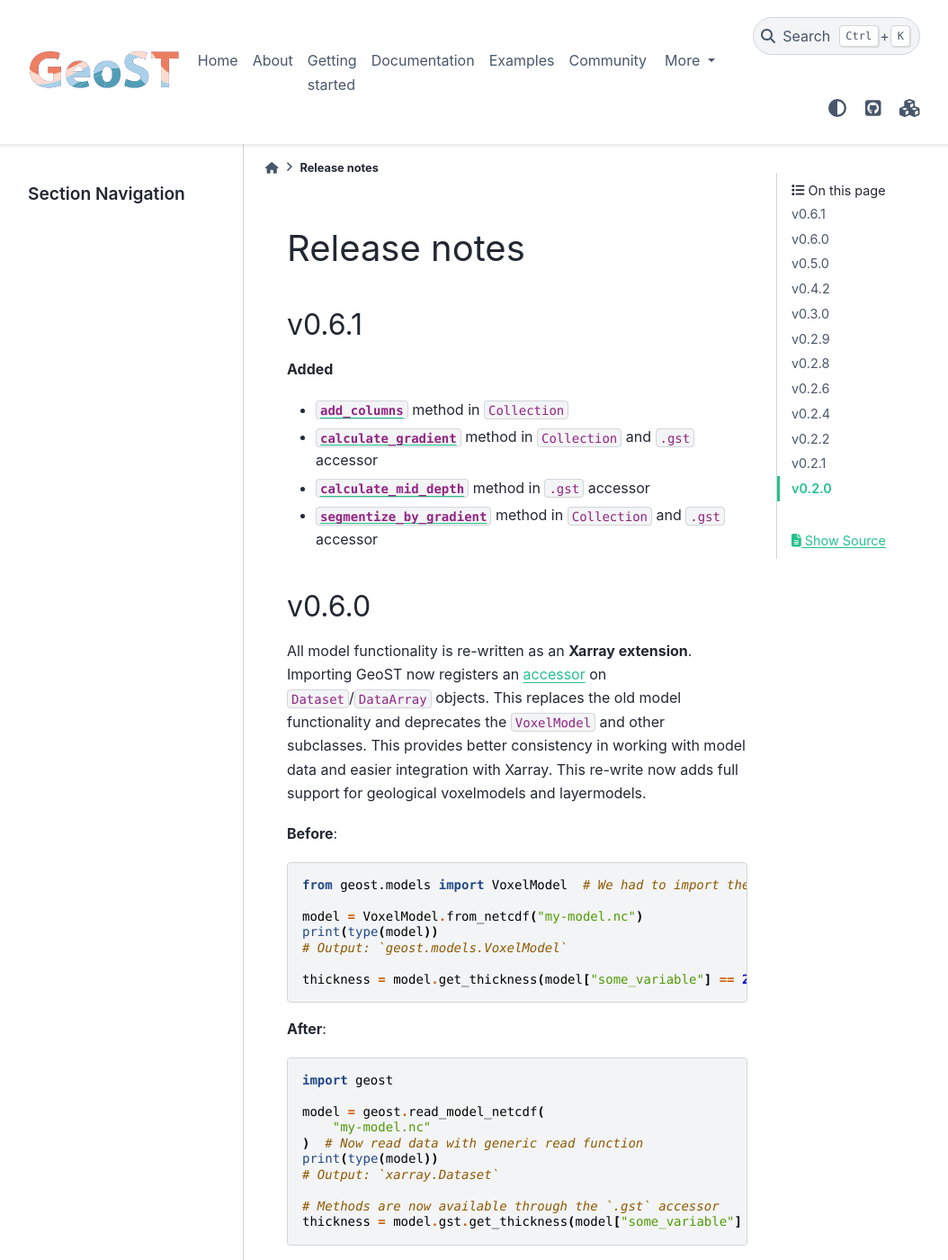
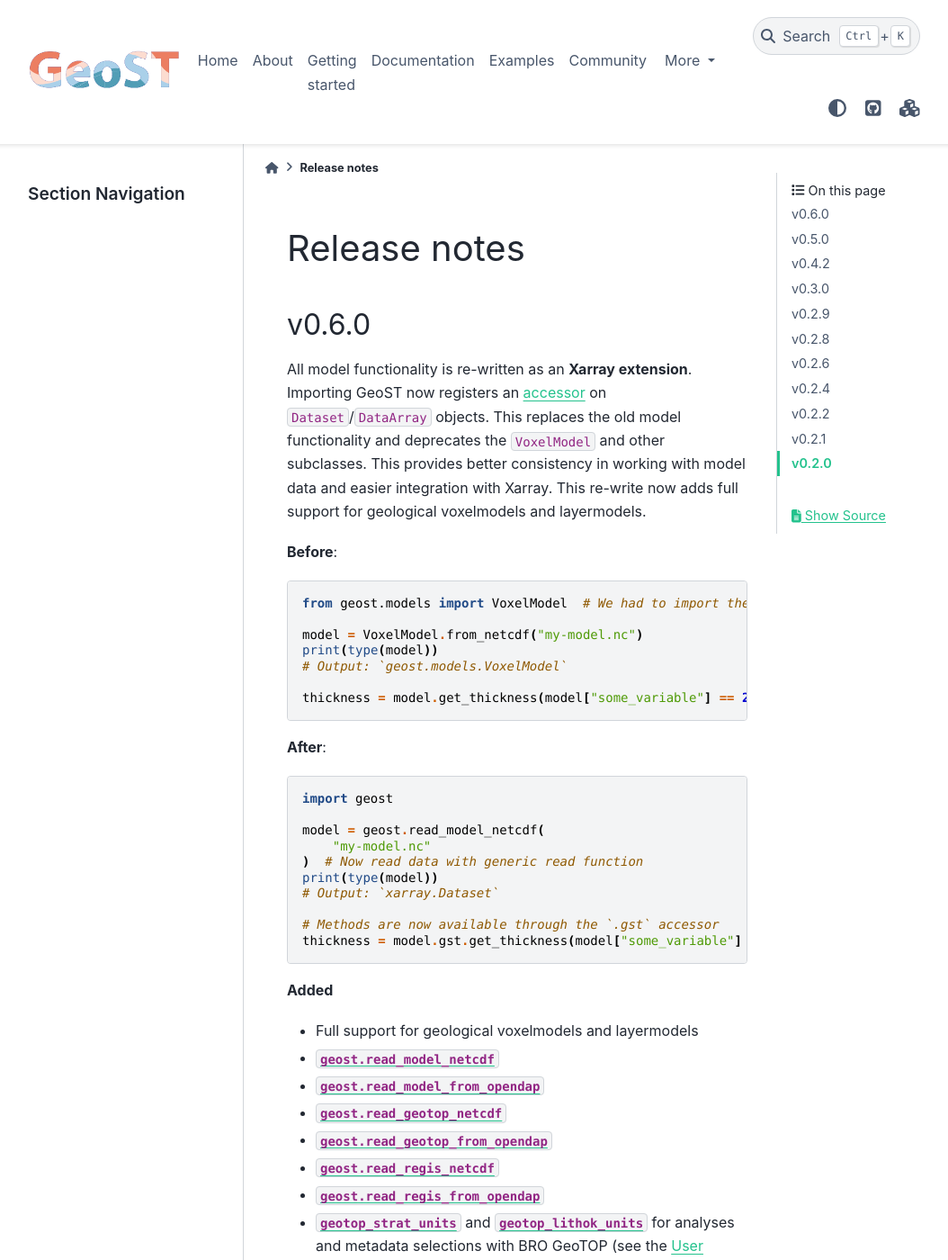
Before and after one commit to Deltares-research/geost, a Sphinx documentation site: the page built from docs/changelog.md, in a window 1280 px wide and 1400 px high. Shown: the whole window at 90% size, without its empty margins (113-1167 px from the left). Built offline with Sphinx 7.4.7 and the PyData theme 0.15.4, drawn with Linux system fonts in a browser that asks for light colours; some of the changed text lies outside the part shown.

Commit message:
Update version number in init, changelog

```diff
--- a/docs/changelog.md
+++ b/docs/changelog.md
@@ -1,13 +1,4 @@
 # Release notes
-
-## v0.6.1
-
-**Added**
-- [`add_columns`](./api_reference/generated/geost.base.Collection.add_column.rst) method in `Collection`
-- [`calculate_gradient`](./api_reference/generated/geost.base.Collection.calculate_gradient.rst) method in `Collection` and `.gst` accessor
-- [`calculate_mid_depth`](./api_reference/generated/geost.accessor.GeostFrame.calculate_mid_depth.rst) method in `.gst` accessor
-- [`segmentize_by_gradient`](./api_reference/generated/geost.base.Collection.segmentize_by_gradient.rst) method in `Collection` and `.gst` accessor
-
 
 ## v0.6.0
 
--- a/geost/__init__.py
+++ b/geost/__init__.py
@@ -32,4 +32,4 @@ from geost.models import model_array, model_dataset
 from geost.utils.collection import concat
 from geost.utils.columns import add_positional_columns
 
-__version__ = "0.5.1"
+__version__ = "0.6.0"
```
Also changed, not shown: other parts of docs/changelog.md (+4 -0 lines).
